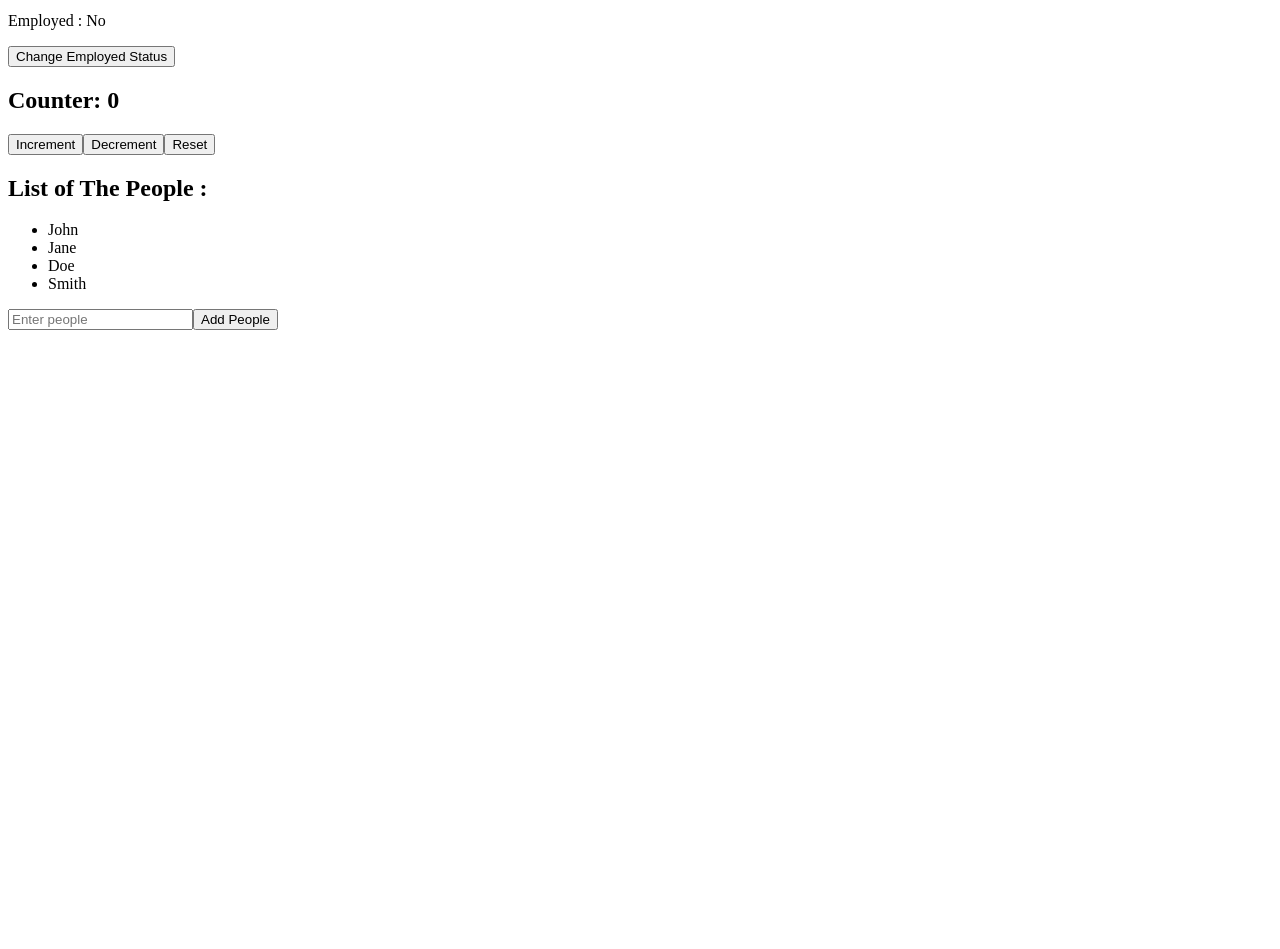
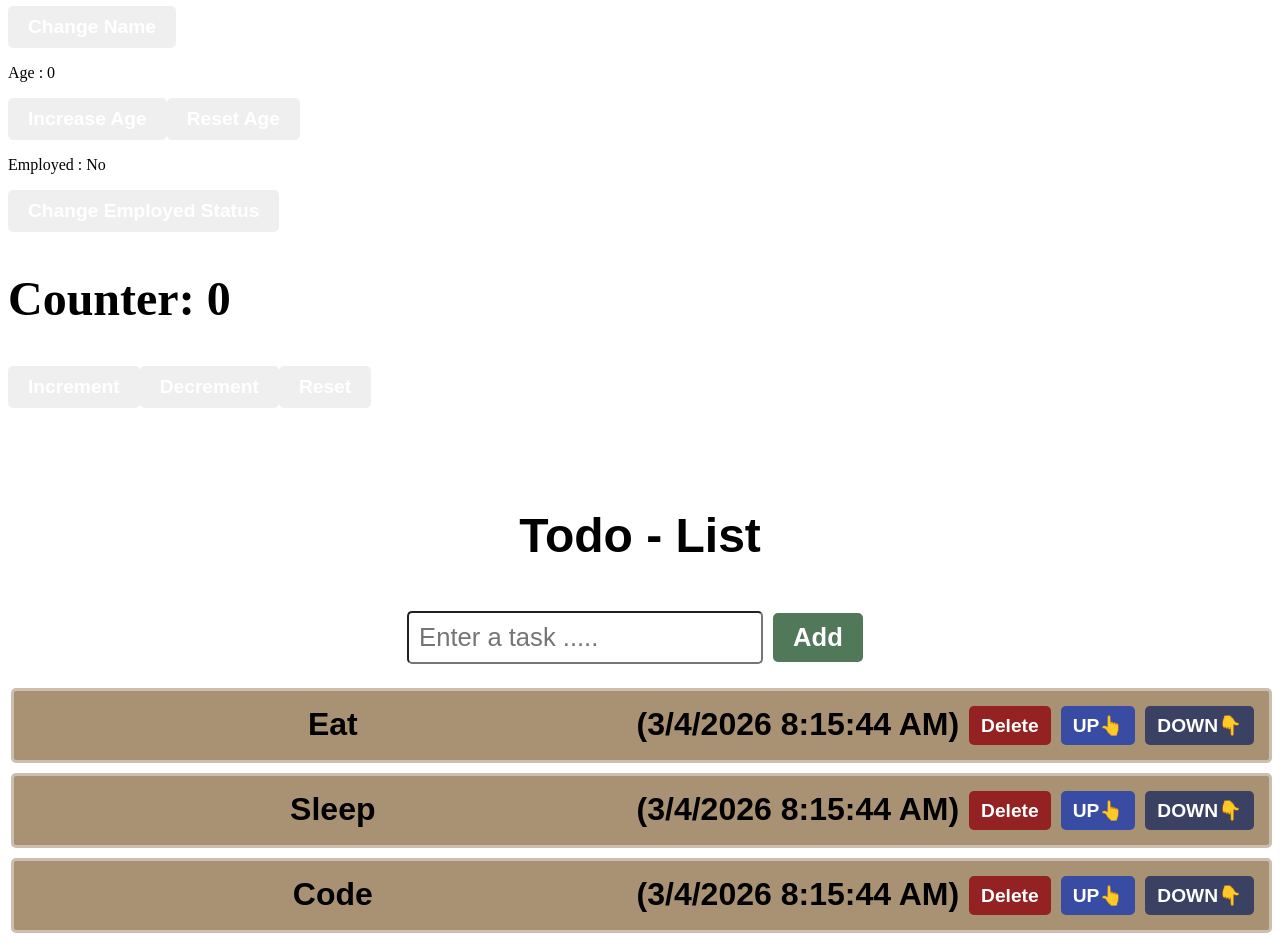
Before and after one commit to SOKHY247/Study_ReactJS, a React (Vite) app: page / in a window 1280 px wide. Shown: the part 760-1709 px from the top of the page. Before the commit the page ends 1098 px from the top, so only its background shows below. Built offline with nearby package versions, Linux system fonts and the light colour scheme.

Commit message:
TOdoList

```diff
--- a/src/App.jsx
+++ b/src/App.jsx
@@ -7,6 +7,7 @@ import Profiles from './Test_reactJs/Profiles.jsx'
 import React_hook from './Test_reactJs/React_hook.jsx'
 import Counter from './Test_reactJs/Counter.jsx'
 import MyComponent from './Test_reactJs/MyComponent.jsx'
+import TodoList from './Test_reactJs/TodoList.jsx'
 
 function App() {
   return(
@@ -19,6 +20,7 @@ function App() {
       <React_hook />
       <Counter />
       <MyComponent/>
+      <TodoList />
 
       {/* <Header/>
       <Food/>
--- a/src/Test_reactJs/MyComponent.jsx
+++ b/src/Test_reactJs/MyComponent.jsx
@@ -9,30 +9,10 @@ import { useState } from 'react'
 // update list in react js
 function MyComponent() {
 
-  const [people, setPeople] = useState(['John', 'Jane', 'Doe', 'Smith'])
 
-
-  function addPeople() {
-
-    const InputNewPerson = document.getElementById('peopleInput').value;
-    document.getElementById('peopleInput').value = '';
-
-    setPeople(P =>[...P, InputNewPerson]);
-
-  }
-  function removePeople(index) {
-    setPeople(people.filter((_p, i) => i!== index));
-
-  }
 
   return (
     <div >
-      <h2>List of The People : </h2>
-    <ul style={{cursor : "pointer"}}>
-      {people.map((Person, Index) => <li key={Index} onClick={() => removePeople(Index)}>{Person}</li>)}
-    </ul>
-    <input type="text" id='peopleInput' placeholder='Enter people ' />
-    <button onClick={addPeople} style={{cursor: "pointer"}}>Add People</button>
 
     </div>
 
--- /dev/null
+++ b/src/Test_reactJs/TodoList.jsx
@@ -0,0 +1,107 @@
+import React , { useState } from 'react'
+
+function TodoList() {
+
+    const [todos, setTodos] = useState([
+        { text: "Eat", date: new Date().toLocaleDateString(), time: new Date().toLocaleTimeString() },
+        { text: "Sleep", date: new Date().toLocaleDateString(), time: new Date().toLocaleTimeString() },
+        { text: "Code", date: new Date().toLocaleDateString(), time: new Date().toLocaleTimeString() }
+    ]);
+    const [newTodo, setNewTodo] = useState("");
+
+
+    function handleInputChange(event) {
+        setNewTodo(event.target.value);
+
+    }
+
+    function handleAddTodo() {
+        if(newTodo.trim() !== "") {
+            setTodos(t => [...t, { text: newTodo, date: new Date().toLocaleDateString(), time: new Date().toLocaleTimeString() }]);
+            setNewTodo("");
+        }
+    }
+
+    function handleDeleteTodo(index) {
+        if(window.confirm('Do You want delete this task? Sure ')){
+            const updatedTodos = todos.filter((_, i) => i !== index);
+            setTodos(updatedTodos);
+        }
+    }
+
+    function handleMoveUp(index) {
+        if(index >0){
+            if(window.confirm('Do You want move up this task? Sure ')){
+            const updatedTodos = [...todos];
+            [updatedTodos[index - 1], updatedTodos[index]] = [updatedTodos[index], updatedTodos[index - 1]];
+            setTodos(updatedTodos);
+        }
+    }
+
+
+    }
+
+    function handleMoveDown(index) {
+
+        if(index < todos.length - 1){
+            if(window.confirm('Do You want move down this task? Sure ')){
+            const updatedTodos = [...todos];
+            [updatedTodos[index], updatedTodos[index + 1]] = [updatedTodos[index + 1], updatedTodos[index]];
+            setTodos(updatedTodos);
+        }
+    }
+    }
+
+
+  return (
+    <div className='todo-list'>
+      <h2>Todo - List</h2>
+
+      <div>
+        <input
+            type="text"
+            placeholder='Enter a task .....'
+            value={newTodo}
+            onChange={handleInputChange}
+        />
+        <button onClick={handleAddTodo}
+         className='add-button'>
+            Add
+        </button>
+      </div>
+      <ol>
+        {todos.map((todo, index) =>{
+            return(
+                <li key={index}>
+                    <span className='text'>{todo.text}</span>
+                    <span className='date'> ({todo.date} {todo.time})</span>
+                    <button
+                        className='delete-button'
+                        onClick={() => handleDeleteTodo(index)}
+                    >
+                        Delete
+                    </button>
+
+                    <button
+                        className='move-button'
+                        onClick={() => handleMoveUp(index)}
+                    >
+                        UP👆
+                    </button>
+
+                    <button
+                        className='down-button'
+                        onClick={() => handleMoveDown(index)}
+                    >
+                        DOWN👇
+                    </button>
+                </li>
+            )
+        })}
+
+      </ol>
+    </div>
+  )
+}
+
+export default TodoList
--- a/src/index.css
+++ b/src/index.css
@@ -67,6 +67,7 @@ button:focus-visible {
   }
 } */
 
+
 .card {
   border: 1px solid hsl(0, 0%, 80%);
   border-radius: 8px;
@@ -106,3 +107,83 @@ button:focus-visible {
   width: 250px;
   margin: 10px ;
 }
+
+.todo-list{
+  font-family: Arial, Helvetica, sans-serif;
+  text-align: center;
+  margin-top: 100px;
+}
+h2{
+  font-size: 3rem;
+}
+button{
+  font-size: 1.2rem;
+  font-weight: bold;
+  padding: 10px 20px;
+  color: white;
+  border: none;
+  border-radius: 5px;
+  cursor: pointer;
+  transition: background-color 0.3s ease;
+}
+.add-button{
+  background-color: #507859;
+  margin:10px 20px;
+  font-size: 1.6rem;
+}
+.add-button:hover{
+  background-color: #0c9c30;
+}
+.delete-button{
+  background-color: rgb(148, 34, 34);
+}
+.delete-button:hover{
+  background-color: rgb(255, 0, 0);
+}
+.move-button{
+  background-color: rgb(56, 76, 164);
+}
+.move-button:hover{
+  background-color: rgb(3, 38, 236);
+}
+.down-button{
+  background-color: rgb(58, 65, 99);
+}
+.down-button:hover{
+  background-color: rgb(4, 15, 74);
+}
+input[type="text"]{
+  font-size: 1.6rem;
+  padding: 10px;
+  border-radius: 5px;
+  color: hsla(0, 0%, 0%, 0.5)
+}
+ol{
+  padding : 0;
+}
+li{
+  font-size: 2rem;
+  font-weight: bold;
+  padding: 15px;
+  margin-left: 3px;
+  background-color: rgb(169, 145, 115);
+  margin-bottom: 10px;
+  border: 3px solid rgb(204, 191, 176);
+  border-radius: 5px;
+  display: flex;
+}
+.text{
+  flex: 1;
+  /* flex-grow: 1;
+  flex-shrink: 1;
+  flex-basis: 0%; */
+}
+.delete-button , .move-button , .down-button{
+  margin-left: 10px;
+  padding: 8px 12px;
+  font-size: 1.2rem;
+}
+.add-button ,input[type="text"]{
+
+  margin-left: 10px;
+}
```
